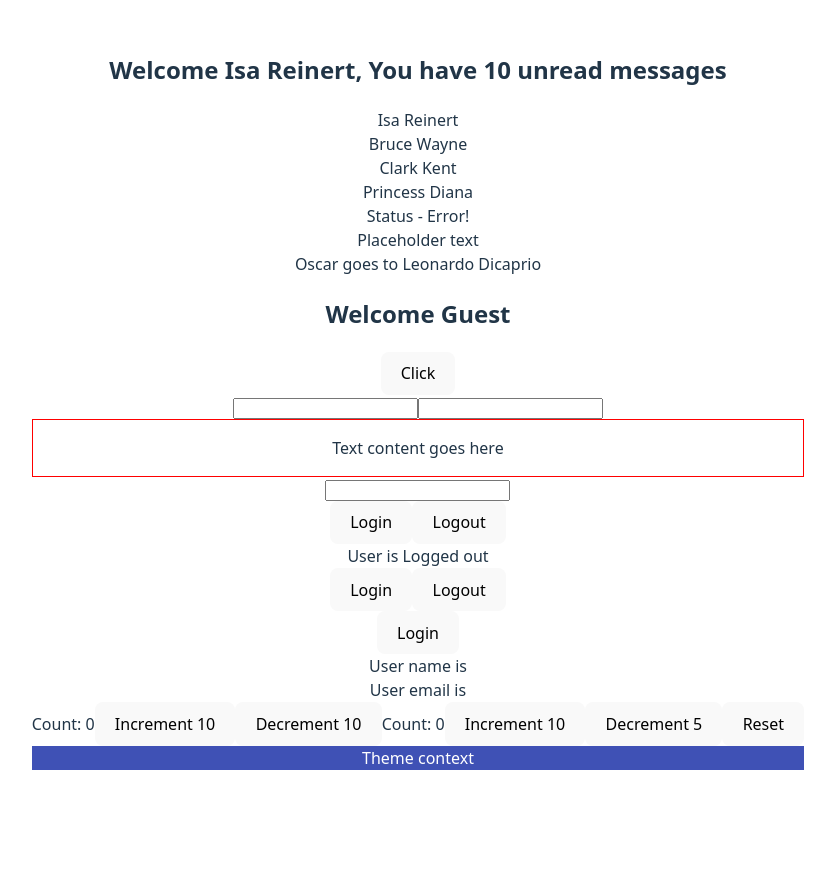
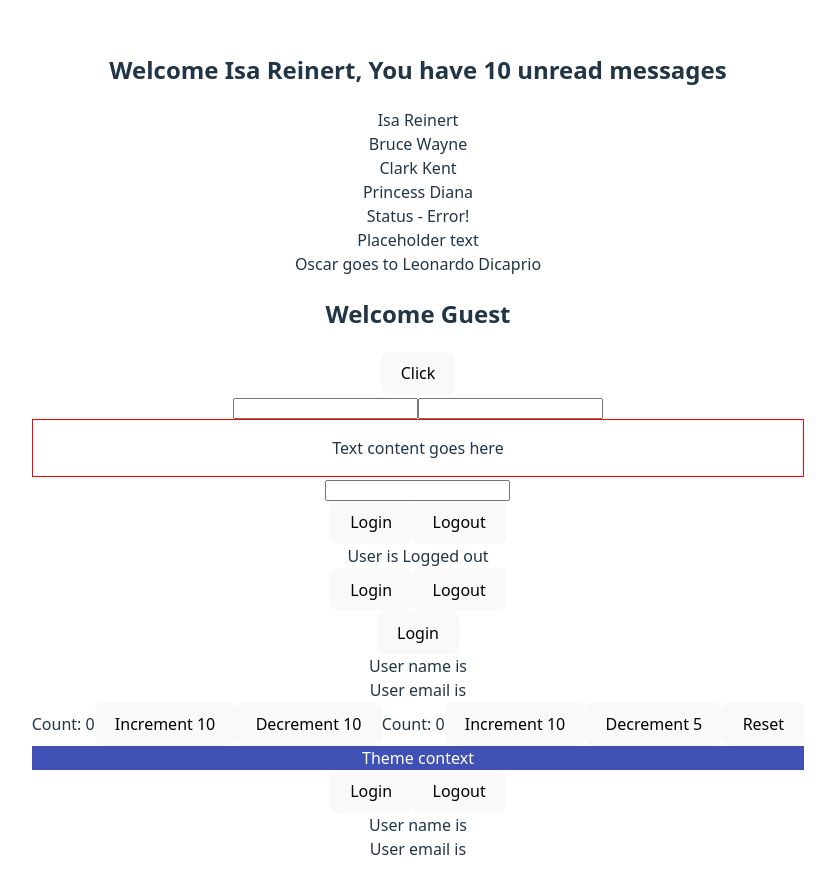
Before and after one commit to reinertisa/react-typescript-crash-course, a React (Vite) app: page / in a window 1280 px wide. Shown: the whole page, without its empty margins (222-1057 px from the left). Before the commit the page ends 802 px from the top, so only its background shows below. Built offline with nearby package versions, Linux system fonts and the light colour scheme.

Commit message:
feat(website): useContext future value

```diff
--- a/src/App.tsx
+++ b/src/App.tsx
@@ -16,6 +16,9 @@ import Counter from "./components/state/Counter.tsx";
 import Counter2 from "./components/state/Counter2.tsx";
 import Box from "./components/context/Box.tsx";
 import ThemeContextProvider from "./components/context/ThemeContext.tsx";
+import UserContextProvider from "./components/context/UserContext.tsx";
+import User3 from "./components/context/User3.tsx";
+
 
 function App() {
     const name = {
@@ -61,6 +64,9 @@ function App() {
           <ThemeContextProvider>
               <Box />
           </ThemeContextProvider>
+          <UserContextProvider>
+              <User3 />
+          </UserContextProvider>
       </div>
   )
 }
--- /dev/null
+++ b/src/components/context/User3.tsx
@@ -0,0 +1,25 @@
+import {useContext} from 'react';
+import {UserContext} from './UserContext';
+
+export default function User3() {
+    const userContext = useContext(UserContext);
+
+    const handleLogin = () => {
+        userContext.setUser({
+            name: 'Isa',
+            email: 'test@gmail.com'
+        })
+    };
+    const handleLogout = () => {
+        userContext.setUser(null);
+    }
+
+    return (
+        <div>
+            <button onClick={handleLogin}>Login</button>
+            <button onClick={handleLogout}>Logout</button>
+            <div>User name is {userContext.user?.name}</div>
+            <div>User email is {userContext.user?.email}</div>
+        </div>
+    )
+}
--- /dev/null
+++ b/src/components/context/UserContext.tsx
@@ -0,0 +1,29 @@
+import React, {createContext, useState} from 'react';
+
+export type AuthUser = {
+    name: string,
+    email: string
+}
+
+type UserContextType = {
+    user: AuthUser | null,
+    setUser: React.Dispatch<React.SetStateAction<AuthUser | null>>
+}
+
+type UserContextProviderProps = {
+    children: React.ReactNode
+}
+
+export const UserContext = createContext({} as UserContextType);
+
+
+export default function UserContextProvider({children}: UserContextProviderProps) {
+
+    const [user, setUser] = useState<AuthUser | null>(null);
+
+    return (
+        <UserContext.Provider value={{user, setUser}}>
+            {children}
+        </UserContext.Provider>
+    )
+}
```
